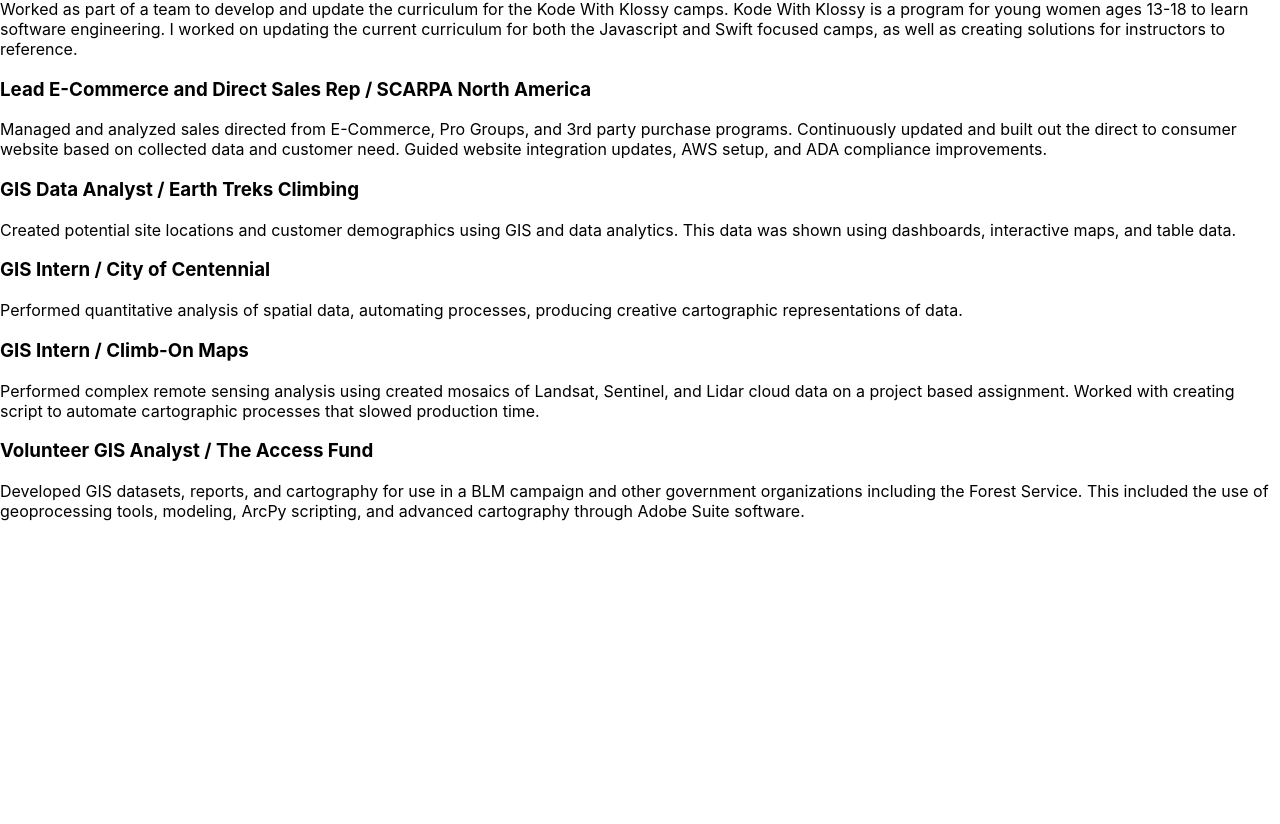
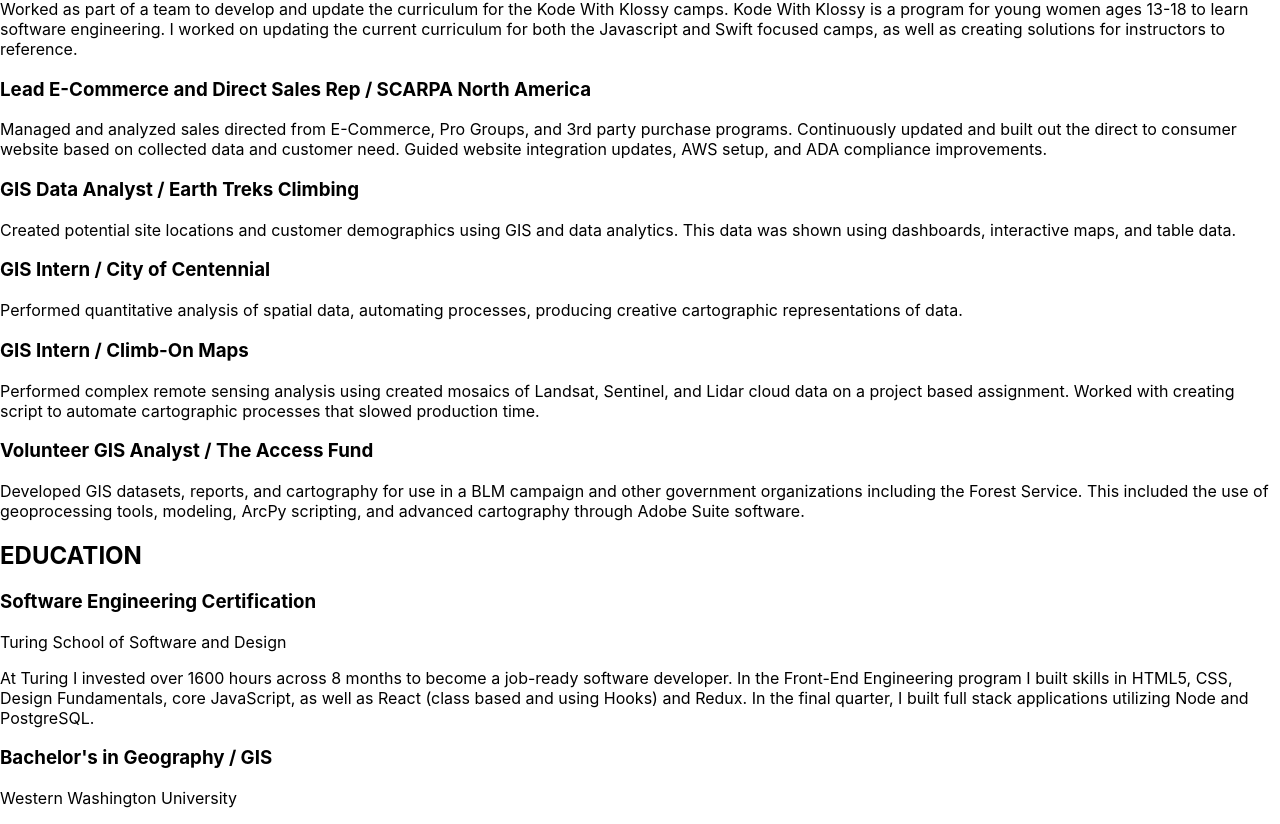
Before and after one commit to benjamin-firth/professional-website, a React (Create React App) app: page / in a window 1280 px wide. Shown: the part 936-1760 px from the top of the page. Before the commit the page ends 1473 px from the top, so only its background shows below. Built offline with nearby package versions, Linux system fonts and the light colour scheme.

Commit message:
Add education import

```diff
--- a/src/components/App/App.js
+++ b/src/components/App/App.js
@@ -3,6 +3,8 @@
 import Projects from '../Projects/Projects';
 import Skills from '../Skills/Skills';
 import Experience from '../Experience/Experience';
+import Education from '../Education/Education';
+
 import './App.css';
 
 const App = () => {
@@ -14,7 +16,7 @@
         <Projects />
         <Skills />
         <Experience />
-        {/* <Education /> */}
+        <Education />
         {/* <Extra /> */}
         {/* <Links /> */}
       </section>
```
